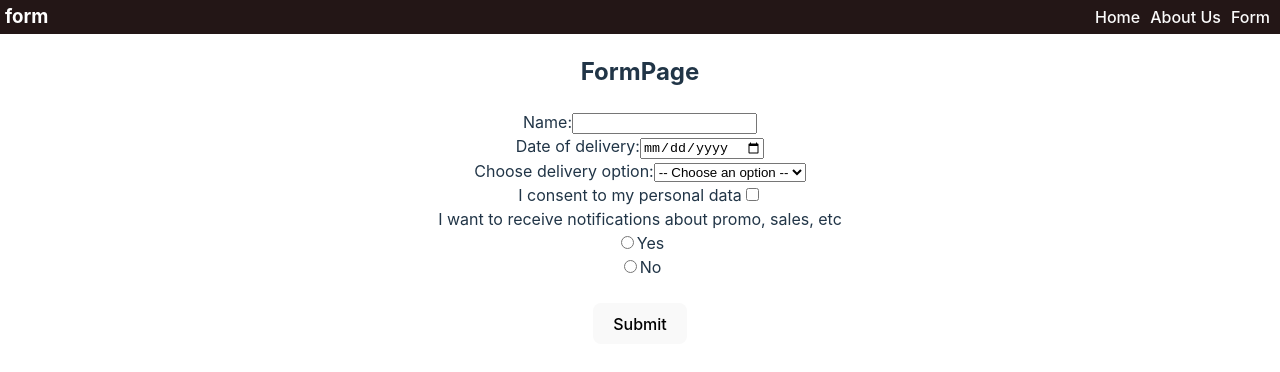
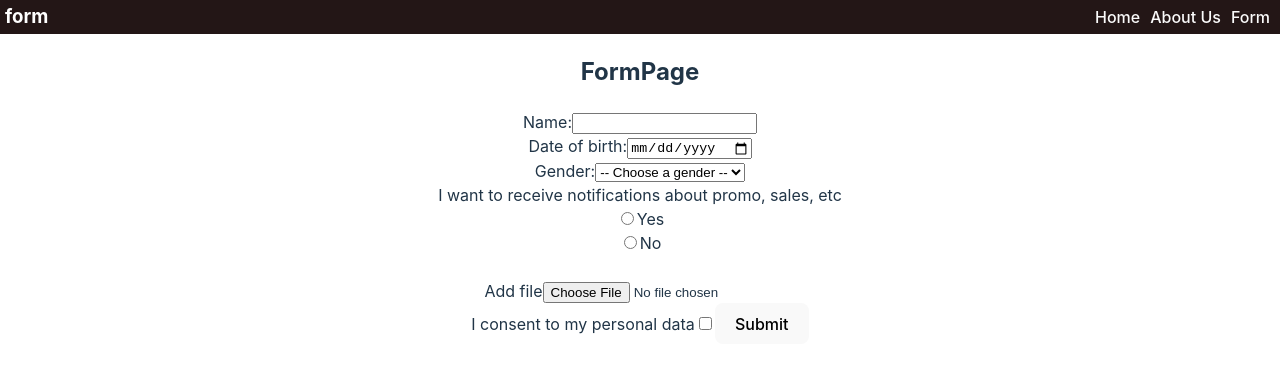
Before and after one commit to osipikav/rss-react, a React (Vite) app: page /form in a window 1280 px wide. Shown: the top 372 px of the page. Built offline with nearby package versions, Linux system fonts and the light colour scheme.

Commit message:
fix: validation, add card render

```diff
--- /dev/null
+++ b/src/components/FormCards/FormCards.tsx
@@ -0,0 +1,28 @@
+import React from 'react';
+import { ICard } from '../../types/types';
+
+interface IProps {
+  cards: ICard[];
+}
+
+class FormCards extends React.Component<IProps> {
+  render() {
+    const { cards } = this.props;
+
+    return (
+      <div>
+        {cards.map((card: ICard) => (
+          <div key={card.inputName}>
+            <h2>Name: {card.inputName}</h2>
+            <img src={card.imageUrl} alt="awd" />
+            <p>Birth date:{card.inputDate}</p>
+            <p>Gender:{card.selectText}</p>
+            <p>Delivery date:{card.inputDate}</p>
+          </div>
+        ))}
+      </div>
+    );
+  }
+}
+
+export default FormCards;
--- a/src/components/FormItem/FormItem.tsx
+++ b/src/components/FormItem/FormItem.tsx
@@ -1,10 +1,11 @@
+import FormCards from '../FormCards/FormCards';
 import React from 'react';
 import './FormItem.css';
+import { ICard } from '../../types/types';
 
-const DELIVERY = [
-  { id: 'Courier', value: 'Courier delivery', title: 'Courier delivery' },
-  { id: 'Postal', value: 'Postal delivery', title: 'Postal delivery' },
-  { id: 'In-store', value: 'In-store pickup', title: 'In-store pickup' },
+const GENDER = [
+  { id: 'male', value: 'male', title: 'male' },
+  { id: 'female', value: 'female', title: 'female' },
 ];
 
 class FormItem extends React.Component {
@@ -14,6 +15,7 @@ class FormItem extends React.Component {
     selectText: '',
     checkboxChecked: false,
     radioChecked: '',
+    imageUploaded: '',
     isFormSubmitted: false,
   };
 
@@ -23,26 +25,42 @@ class FormItem extends React.Component {
   checkboxRef = React.createRef<HTMLInputElement>();
   radioRefYes = React.createRef<HTMLInputElement>();
   radioRefNo = React.createRef<HTMLInputElement>();
+  imageRef = React.createRef<HTMLInputElement>();
+
+  array: ICard[] = [];
 
   handleChange = () => {
+    const imageFile = this.imageRef.current?.files?.[0];
+    const imageUrl = imageFile ? URL.createObjectURL(imageFile) : '';
+
     this.setState({
       inputName: this.nameRef.current?.value || '',
       inputDate: this.dateRef.current?.value || '',
       selectText: this.selectRef.current?.value || '',
       checkboxChecked: this.checkboxRef.current?.checked || '',
-      radioChecked: this.radioRefYes.current?.checked ? 'no' : 'yes',
+      radioChecked: this.radioRefYes.current?.checked ? 'yes' : 'no',
+      imageUploaded: imageFile,
+      imageUrl: imageUrl,
     });
   };
 
   handleSubmit = (event: { preventDefault: () => void }) => {
     event.preventDefault();
-    console.log('submit :>> ', this.state);
-    this.setState({ ...this.state, isFormSubmitted: true });
+    const formObject: ICard = { ...this.state };
+    this.array.push(formObject);
+    this.setState({
+      inputName: '',
+      inputDate: '',
+      selectText: '',
+      checkboxChecked: false,
+      radioChecked: '',
+      imageUploaded: '',
+      isFormSubmitted: false,
+    });
   };
 
   noHandleSubmit = (event: { preventDefault: () => void }) => {
     event.preventDefault();
-    console.log('unSubmited :>> ', this.state);
     this.setState({ ...this.state, isFormSubmitted: true });
   };
 
@@ -60,25 +78,33 @@ class FormItem extends React.Component {
     const deliveryDate = new Date(date);
     const currentDate = new Date();
     if (!date) {
-      return 'Please enter date of delivery';
+      return 'Please enter date of birth';
     }
-    if (deliveryDate < currentDate) {
-      return 'The date should be in the future';
+    if (deliveryDate > currentDate) {
+      return 'The date should be in the past';
     }
     return '';
   };
 
   render() {
-    const { inputName, inputDate, selectText, checkboxChecked, radioChecked } = this.state;
+    const { inputName, inputDate, selectText, checkboxChecked, radioChecked, imageUploaded } =
+      this.state;
     const isNameValid = this.validateName(inputName.trim()) === '';
     const isDateValid = this.validateDate(inputDate) === '';
     const isSelectValid = selectText !== '';
     const isCheckboxValid = checkboxChecked;
     const isRadioValid = radioChecked !== '';
+    const isImageValid = imageUploaded !== '';
     const isFormValid =
-      isNameValid && isDateValid && isSelectValid && isCheckboxValid && isRadioValid;
+      isNameValid &&
+      isDateValid &&
+      isSelectValid &&
+      isCheckboxValid &&
+      isRadioValid &&
+      isImageValid;
 
     return (
+      <>
         <form>
           <label>
             Name:
@@ -88,26 +114,20 @@ class FormItem extends React.Component {
               name="name"
               value={inputName}
               onChange={this.handleChange}
-            className={!isNameValid ? 'error' : ''}
             />
           </label>
-        {/*
-          Отображаем сообщение об ошибке, если имя не заполнено
-          и форма была отправлена (isNameValid === false и isFormSubmitted === true)
-        */}
           {!isNameValid && this.state.isFormSubmitted && (
             <div className="error-message">{this.validateName(inputName)}</div>
           )}
           <br />
           <label>
-          Date of delivery:
+            Date of birth:
             <input
               ref={this.dateRef}
               type="date"
               name="date"
               value={inputDate}
               onChange={this.handleChange}
-            className={!isDateValid ? 'error' : ''}
             />
           </label>
           {!isDateValid && this.state.isFormSubmitted && (
@@ -115,39 +135,18 @@ class FormItem extends React.Component {
           )}
           <br />
           <label>
-          Choose delivery option:
-          <select
-            ref={this.selectRef}
-            value={selectText}
-            onChange={this.handleChange}
-            className={!isSelectValid ? 'error' : ''}
-          >
-            <option value="">-- Choose an option --</option>
-            {DELIVERY.map(({ id, value, title }) => (
+            Gender:
+            <select ref={this.selectRef} value={selectText} onChange={this.handleChange}>
+              <option value="">-- Choose a gender --</option>
+              {GENDER.map(({ id, value, title }) => (
                 <option key={id} value={value}>
                   {title}
                 </option>
               ))}
             </select>
           </label>
-
           {!isSelectValid && this.state.isFormSubmitted && (
-          <div className="error-message">Please choose a delivery option</div>
-        )}
-        <br />
-        <label>
-          I consent to my personal data
-          <input
-            ref={this.checkboxRef}
-            type="checkbox"
-            name="consent"
-            checked={checkboxChecked}
-            onChange={this.handleChange}
-          />
-        </label>
-
-        {!isCheckboxValid && this.state.isFormSubmitted && (
-          <div className="error-message">Please аgree to the use of personal data</div>
+            <div className="error-message">Please choose a gender</div>
           )}
           <br />
           <label>
@@ -175,16 +174,41 @@ class FormItem extends React.Component {
               <label htmlFor="no">No</label>
             </div>
           </label>
-
           {!isRadioValid && this.state.isFormSubmitted && (
             <div className="error-message">Please choose a notification preference</div>
           )}
           <br />
-        <button onClick={isFormValid ? this.handleSubmit : this.noHandleSubmit}>
-          {/* <button onClick={this.handleSubmit} disabled={!isFormValid}> */}
-          Submit
-        </button>
+          <label>
+            Add file
+            <input
+              ref={this.imageRef}
+              type="file"
+              accept="image/*"
+              name="addImage"
+              onChange={this.handleChange}
+            />
+          </label>
+          {!isImageValid && this.state.isFormSubmitted && (
+            <div className="error-message">Please add file</div>
+          )}
+          <br />
+          <label>
+            I consent to my personal data
+            <input
+              ref={this.checkboxRef}
+              type="checkbox"
+              name="consent"
+              checked={checkboxChecked}
+              onChange={this.handleChange}
+            />
+          </label>
+          {!isCheckboxValid && this.state.isFormSubmitted && (
+            <div className="error-message">Please аgree to the use of personal data</div>
+          )}
+          <button onClick={isFormValid ? this.handleSubmit : this.noHandleSubmit}>Submit</button>
         </form>
+        <FormCards cards={this.array} />
+      </>
     );
   }
 }
```
Also changed, not shown: src/types/types.tsx (+11 -0 lines). Lines whose indentation alone changed are shown as unchanged.
